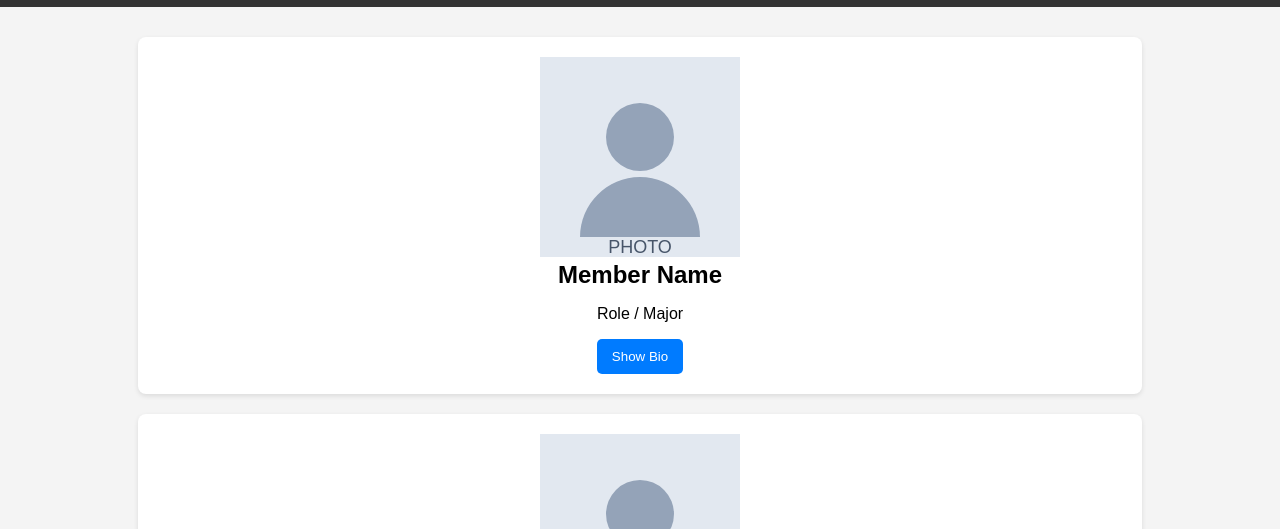
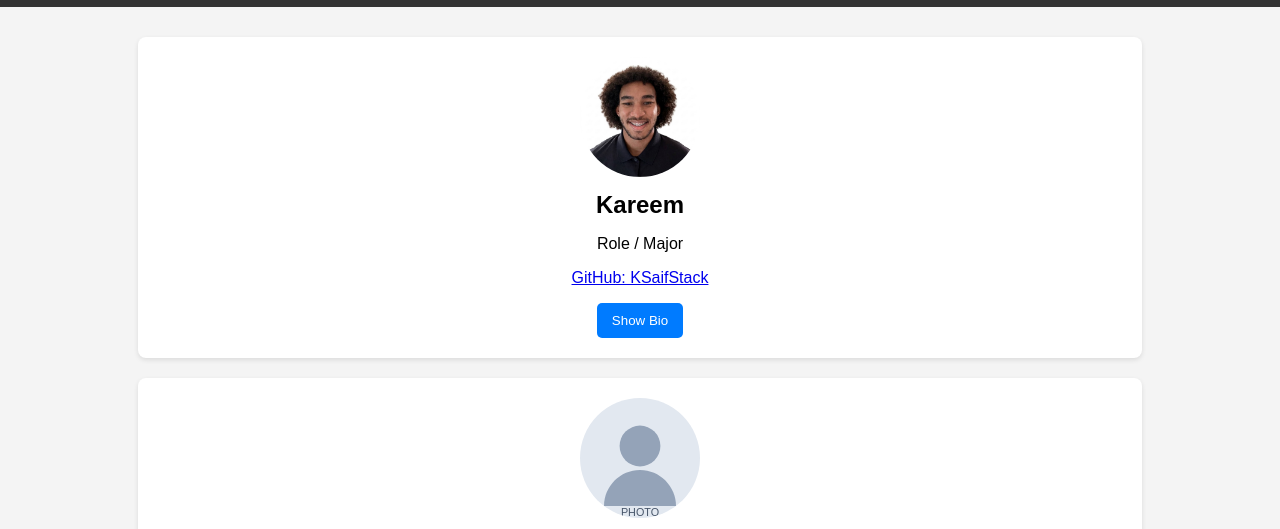
Before and after one commit to YoussefShettia/Team-2, a plain HTML site: page group-bio/index.html in a window 1280 px wide. Shown: the part 252-781 px from the top of the page. Drawn offline with Linux system fonts and the light colour scheme.

Commit message:
Add Kareem photo and GitHub link

```diff
--- a/group-bio/index.html
+++ b/group-bio/index.html
@@ -21,9 +21,10 @@
 
 <div id="bios" class="container">
     <div class="card member-one">
-        <img class="avatar" src="img/avatar-placeholder.svg" alt="Member 1 photo">
-        <h2>Member Name</h2>
+        <img class="avatar" src="img/kareem.png" alt="Kareem photo">
+        <h2>Kareem</h2>
         <p class="role">Role / Major</p>
+        <p><a href="https://github.com/KSaifStack" target="_blank" rel="noopener">GitHub: KSaifStack</a></p>
         <button onclick="toggleBio('bio1')">Show Bio</button>
         <div id="bio1" class="bio">
             <p>Short bio goes here. Add a few sentences about yourself and your interests in computer science.</p>
--- a/group-bio/styles.css
+++ b/group-bio/styles.css
@@ -54,6 +54,14 @@ header nav button:hover {
     transition: transform 0.2s;
 }
 
+.avatar {
+    width: 120px;
+    height: 120px;
+    object-fit: cover;
+    border-radius: 50%;
+    margin-bottom: 10px;
+}
+
 .card:hover {
     transform: scale(1.05);
 }
```
Also changed, not shown: group-bio/img/kareem.png (added).
